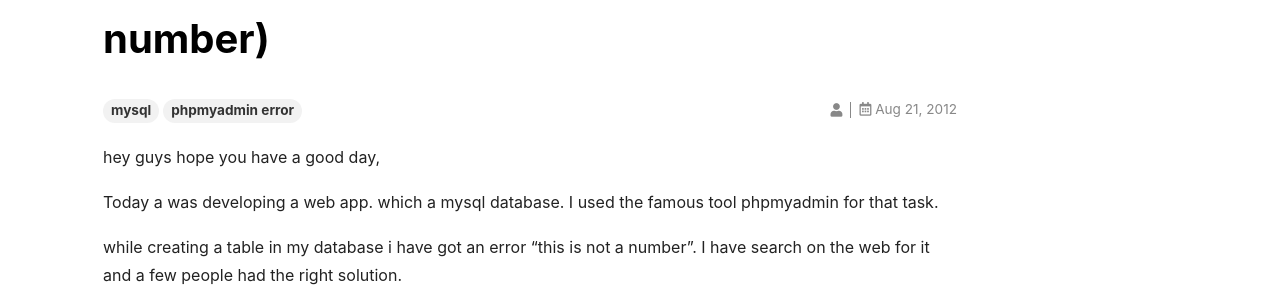
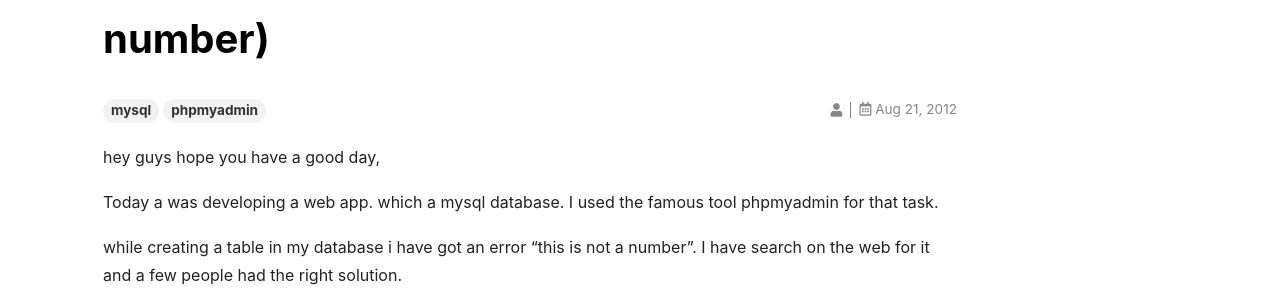
Before and after one commit to AlaaAttya/my-blog, a Jekyll site: the page built from _posts/2012-08-21-famous-phpmyadmin-error-this-is-not-a-number.md, in a window 1280 px wide. Shown: the part 185-474 px from the top of the page. Built offline with Jekyll 4.4.1, drawn with Linux system fonts in a browser that asks for light colours; nearby versions of some CDN libraries; comment, search, counter and statistics services are not loaded; part of the change alters nothing that is shown.

```diff
--- a/_posts/2012-08-21-famous-phpmyadmin-error-this-is-not-a-number.md
+++ b/_posts/2012-08-21-famous-phpmyadmin-error-this-is-not-a-number.md
@@ -4,15 +4,15 @@ title: Famous phpmyadmin error (this is not a number)
 date: 2012-08-21T07:14:11+00:00
 author: alaa
 layout: article
-guid: http://alaaattya.wordpress.com/?p=59
-permalink: /?p=59
+guid: 59
 tagazine-media:
   - 'a:7:{s:7:"primary";s:0:"";s:6:"images";a:0:{}s:6:"videos";a:0:{}s:11:"image_count";i:0;s:6:"author";s:8:"30373923";s:7:"blog_id";s:8:"30897336";s:9:"mod_stamp";s:19:"2012-08-21 07:14:11";}'
 categories:
   - Database
 tags:
   - mysql
-  - phpmyadmin error
+  - phpmyadmin
+key: famous-phpmyadmin-error-59
 ---
 hey guys hope you have a good day,
 
```
